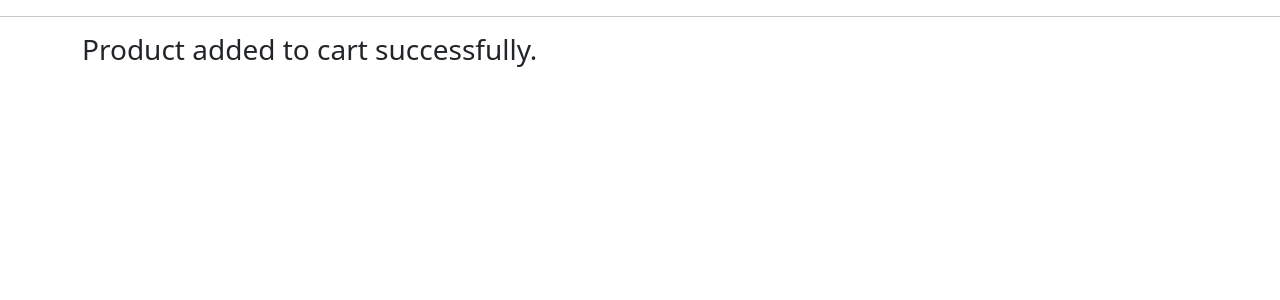
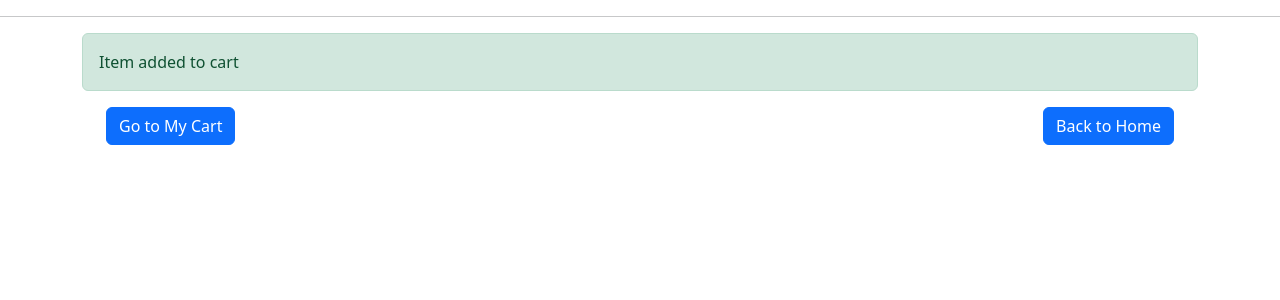
Before and after one commit to SandeshPAUDELs/djangoEcommerse, a Django app: page /addtocart/1/ in a window 1280 px wide. Shown: the part 56-356 px from the top of the page. Run offline with Django 5.2, Linux system fonts and the light colour scheme; a user stored in the database is signed in; data comes from the database, SQL or seed files in the repository; both versions use the stored data as it was after the commit; some libraries are stand-ins or nearby versions.

Commit message:
few ui changes

```diff
--- a/ecomapp1/models.py
+++ b/ecomapp1/models.py
@@ -63,7 +63,6 @@ class Order(models.Model):
     ]
 
     METHOD = [
-        ('C', 'Cash On Delivery'),
         ('K', 'Khalti Payment'),
     ]
 
@@ -79,7 +78,7 @@ class Order(models.Model):
     total = models.PositiveIntegerField()
     order_status = models.CharField(max_length=1, choices=ORDER_STATUS, default=PENDING)
     created_at = models.DateTimeField(auto_now_add=True)
-    payment_method = models.CharField(max_length=1, choices=METHOD, default='C')
+    payment_method = models.CharField(max_length=1, choices=METHOD, default='K')
     payment_completed = models.BooleanField(default=False, null=True, blank=True)
 
     def __str__(self):
--- a/ecomapp1/templates/addtocart.html
+++ b/ecomapp1/templates/addtocart.html
@@ -5,6 +5,22 @@
 
 {% block content %}
 <div class="container">
-    <h3>Product added to cart successfully.</h3>
+    {% if message %}
+        <div class="alert alert-success" role="alert">
+            {{ message }}
+        </div>
+    {% endif %}
+
+<div class="container">
+    <div class="container">
+        <div class="row">
+            <div class="col-md-6 text-left">
+                <a href="{% url 'mycart' %}" class="btn btn-primary">Go to My Cart</a>
+            </div>
+            <div class="col-md-6 text-right">
+                <a href="{% url 'home' %}" class="btn btn-primary">Back to Home</a>
+            </div>
+        </div>
+    </div></div>
 </div>
 {% endblock %}
--- a/ecomapp1/urls.py
+++ b/ecomapp1/urls.py
@@ -17,6 +17,7 @@ urlpatterns = [
     path('all_orders/', views.all_orders, name='all_orders'),
     # path('khalti_integration/', views.khalti_intergration, name='khalti_integration')
     path('initiate',views.initkhalti,name="initiate"),
+    path('verify',views.verifyKhalti,name="verify")
 
 
 
--- a/ecomapp1/views.py
+++ b/ecomapp1/views.py
@@ -4,7 +4,7 @@ from django.shortcuts import redirect, render
 import requests
 
 from django.contrib.auth.decorators import login_required
-from django.urls import reverse_lazy
+from django.urls import reverse, reverse_lazy
 from ecomapp1.forms import CheckoutForm
 from ecomapp1.models import Category, Order, Product, Cart, CartProduct
 from django.shortcuts import render
@@ -71,7 +71,7 @@ def addtocart(request, pro_id):
         cart_obj.total += product.selling_price
         cart_obj.save()
 
-    return render(request, 'addtocart.html', {'product': product})
+    return render(request, 'addtocart.html', {'product': product, 'message': 'Item added to cart'})
 
 
 # @login_required(login_url='loginPage')
@@ -165,6 +165,7 @@ def checkout(request):
                 product_list = Product.objects.all()
                 # return render(request, 'index.html', {'product_list': product_list, 'message': message})
                 return render(request, 'khalti_integration.html')
+                # return redirect(reverse('initiate') + "? o_id=" + str(form.instance.id))
             else:
                 return redirect('home')
     else:
@@ -201,13 +202,16 @@ def all_orders(request):
     orders = Order.objects.all().order_by('-id')
     return render(request, 'ddmin_pages/orderspage.html', {'orders': orders})
 
+
+# below code is for khalti integration
+
 def initkhalti(request):
     url = "https://a.khalti.com/api/v2/epayment/initiate/"
 
     payload = json.dumps({
         "return_url": "http://example.com/",
         "website_url": "https://example.com/",
-        "amount": "100",
+        "amount": "1000",
         "purchase_order_id": "Order01",
         "purchase_order_name": "test",
         "customer_info": {
@@ -228,3 +232,36 @@ def initkhalti(request):
     print(new_res)
     return redirect(new_res['payment_url'])
     # return HttpResponse(response.text)
+
+
+def verifyKhalti(request):
+    url = "https://a.khalti.com/api/v2/epayment/lookup/"
+    if request.method == 'GET':
+        headers = {
+            'Authorization': 'key 054dc89c105e49ed9b707155a2cce080',
+            'Content-Type': 'application/json',
+        }
+        pidx = request.GET.get('pidx')
+        data = json.dumps({
+            'pidx':pidx
+        })
+        res = requests.request('POST',url,headers=headers,data=data)
+        print(res)
+        print(res.text)
+
+        new_res = json.loads(res.text)
+        print(new_res)
+
+
+        if new_res['status'] == 'Completed':
+            # user = request.user
+            # user.has_verified_dairy = True
+            # user.save()
+            # perform your db interaction logic
+            pass
+
+        # else:
+        #     # give user a proper error message
+        #     raise BadRequest("sorry ")
+
+        return redirect('home')
```
Also changed, not shown: db.sqlite3.
